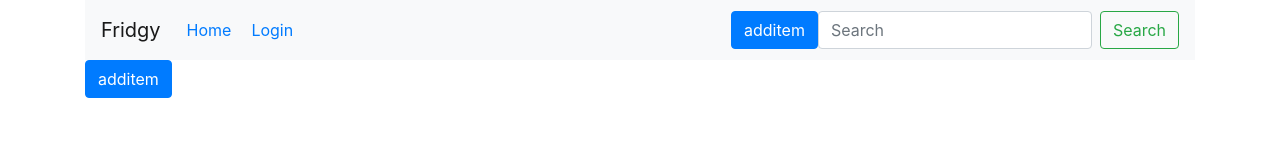
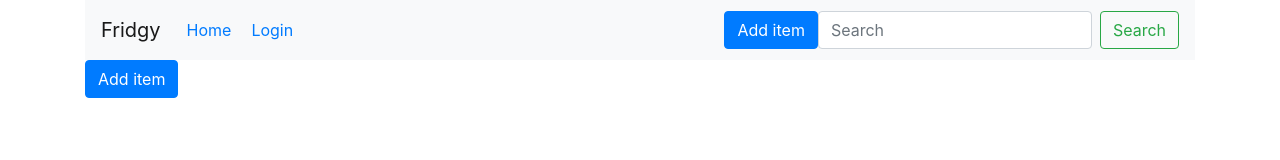
Before and after one commit to negomi-e/fridgy, a React (Create React App) app in the folder frontend/: page /addFridgeItem in a window 1280 px wide. Shown: the top 160 px of the page. Built offline with nearby package versions, Linux system fonts and the light colour scheme.

Commit message:
english lang

```diff
--- a/frontend/src/components/Pages/AddFridgeItem/AddFridgeItem.jsx
+++ b/frontend/src/components/Pages/AddFridgeItem/AddFridgeItem.jsx
@@ -38,7 +38,7 @@ export default class extends Component {
   render() {
     return (
       <>
-        <Button onClick={() => this.setOpen()}>additem</Button>
+        <Button onClick={() => this.setOpen()}>Add item</Button>
         <Modal show={this.state.open} onHide={this.setOpen} animation={false}>
           <Modal.Header closeButton>
             <Modal.Title>Type data for item</Modal.Title>
@@ -58,6 +58,7 @@ export default class extends Component {
                 <Form.Control as="select" custom>
                   <option>Other</option>
                   <option>Vegetables</option>
+                  <option>Fruit</option>
                   <option>Meat</option>
                   <option>Diary</option>
                 </Form.Control>
--- a/frontend/src/components/Pages/Home/Home.jsx
+++ b/frontend/src/components/Pages/Home/Home.jsx
@@ -5,7 +5,7 @@ import { connect } from 'react-redux';
 // import history from '././history'
 import {
   loadFridge,
-} from '../../../redux/Think/fridgeThunk';
+} from '../../../redux/Thunk/fridgeThunk';
 
 class Home extends Component {
   componentDidMount() {
--- a/frontend/src/components/Pages/Home/Item/SliderItem/SliderItem.jsx
+++ b/frontend/src/components/Pages/Home/Item/SliderItem/SliderItem.jsx
@@ -4,9 +4,9 @@ import { getRecipes } from '../../../../../redux/Actions/fridge-actions'
 import { AiOutlineDelete, AiFillEdit, AiOutlinePlus, AiOutlineShoppingCart } from 'react-icons/ai'
 // import { Icon } from 'react-native-elements'
 import { BsFillCircleFill } from 'react-icons/bs'
-import { deleteItemThunk } from '../../../../../redux/Think/fridgeThunk'
+import { deleteItemThunk } from '../../../../../redux/Thunk/fridgeThunk'
 import {productImage} from '../../../../../images/banana.jpeg'
-import { addProductSL_Thunk } from '../../../../../redux/Think/shoppingListThunk'
+import { addProductSL_Thunk } from '../../../../../redux/Thunk/shoppingListThunk'
 
 
 import {NavLink} from 'react-router-dom'
--- a/frontend/src/components/Pages/Login/Login.jsx
+++ b/frontend/src/components/Pages/Login/Login.jsx
@@ -2,7 +2,7 @@ import React, { Component } from 'react'
 import { Form, Button } from 'react-bootstrap'
 import classes from './Login.module.scss'
 import { changeInputAC } from '../../../redux/Actions/actions'
-import { thunkLogin } from '../../../redux/Think/authThink'
+import { thunkLogin } from '../../../redux/Thunk/authThunk'
 import { connect } from 'react-redux'
 import { NavLink } from 'react-router-dom'
 import AddFridgeItem from '../AddFridgeItem/AddFridgeItem'
--- a/frontend/src/components/Pages/Registration/Registration.jsx
+++ b/frontend/src/components/Pages/Registration/Registration.jsx
@@ -2,7 +2,7 @@ import React, { Component } from 'react'
 import { Form, Button } from 'react-bootstrap'
 import classes from './Registation.module.scss'
 import { connect } from 'react-redux'
-import { thunkRegistration } from '../../../redux/Think/authThink'
+import { thunkRegistration } from '../../../redux/Thunk/authThunk'
 import { changeInputAC } from '../../../redux/Actions/actions'
 
 class Registation extends Component {
--- a/frontend/src/components/Pages/ShoppingList/ControlElements/BtnComplete.jsx
+++ b/frontend/src/components/Pages/ShoppingList/ControlElements/BtnComplete.jsx
@@ -2,7 +2,7 @@ import React, { Component } from 'react'
 import Complete from './Complete.png'
 import { Button } from 'react-bootstrap'
 import { connect } from 'react-redux'
-import { completeProductSL_Thunk } from '../../../../redux/Think/shoppingListThunk.js'
+import { completeProductSL_Thunk } from '../../../../redux/Thunk/shoppingListThunk.js.js'
 
 class BtnComplete extends Component {
   CheckProduct = (e) => {
--- a/frontend/src/components/Pages/ShoppingList/ControlElements/BtnDelete.jsx
+++ b/frontend/src/components/Pages/ShoppingList/ControlElements/BtnDelete.jsx
@@ -1,7 +1,7 @@
 import React, { Component } from 'react'
 import { Button } from 'react-bootstrap'
 import { connect } from 'react-redux'
-import { deleteProductSL_Thunk } from '../../../../redux/Think/shoppingListThunk.js'
+import { deleteProductSL_Thunk } from '../../../../redux/Thunk/shoppingListThunk.js.js'
 
 
 class BtnDelete extends Component {
--- a/frontend/src/components/Pages/ShoppingList/ControlElements/Form.jsx
+++ b/frontend/src/components/Pages/ShoppingList/ControlElements/Form.jsx
@@ -1,7 +1,7 @@
 import React, { Component } from 'react'
 import { FormControl, InputGroup, Button } from 'react-bootstrap'
 import { connect } from 'react-redux'
-import { addProductSL_Thunk } from '../../../../redux/Think/shoppingListThunk'
+import { addProductSL_Thunk } from '../../../../redux/Thunk/shoppingListThunk'
 import { changeInputSL_AC } from '../../../../redux/Actions/actions-sl'
 
 class Form extends Component {
--- a/frontend/src/components/Pages/ShoppingList/ShoppingList.jsx
+++ b/frontend/src/components/Pages/ShoppingList/ShoppingList.jsx
@@ -4,7 +4,7 @@ import { connect } from 'react-redux'
 import ProductSL from './ProductSL/ProductSL.jsx'
 import { ListGroup } from 'react-bootstrap'
 import Form from './ControlElements/Form'
-import { setProductSL_Thunk } from '../../../redux/Think/shoppingListThunk'
+import { setProductSL_Thunk } from '../../../redux/Thunk/shoppingListThunk'
 
 
 
```
Also changed, not shown: frontend/src/redux/Thunk/authThunk.js (renamed from frontend/src/redux/Think/authThink.js), frontend/src/redux/Thunk/fridgeThunk.js (renamed from frontend/src/redux/Think/fridgeThunk.js), frontend/src/redux/Thunk/shoppingListThunk.js (renamed from frontend/src/redux/Think/shoppingListThunk.js).
